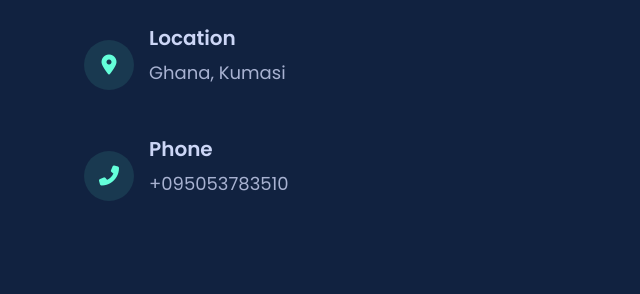
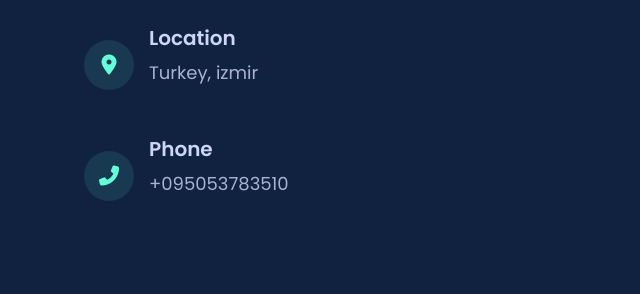
Before and after one commit to Ayaaba-Fatawu-Sumaila/rubyfath-portfolio, a plain HTML site: page index.html in a window 1280 px wide. Shown: the part 3013-3307 px from the top of the page, 0-640 px from the left. Drawn offline with Linux system fonts and the light colour scheme.

Commit message:
Update index.html

```diff
--- a/index.html
+++ b/index.html
@@ -770,7 +770,7 @@
                         </div>
                         <div class="contact-text">
                             <h3>Location</h3>
-                            <p>Ghana, Kumasi</p>
+                            <p>Turkey, izmir</p>
                         </div>
                     </div>
                     <div class="contact-item">
```
